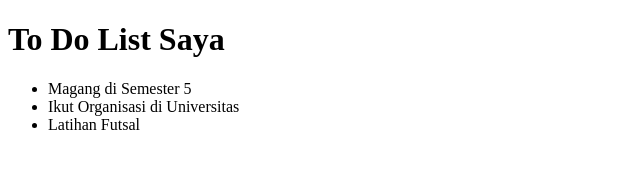
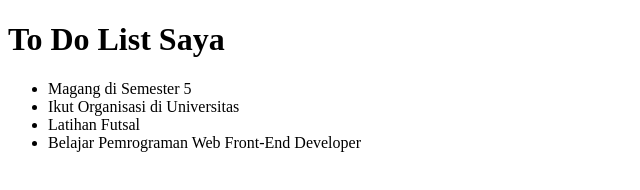
Before and after one commit to fauzanramaa/my-desk, a plain HTML site: page index.html in a window 1280 px wide. Shown: the whole page, without its empty margins (0-640 px from the left). Drawn offline with Linux system fonts and the light colour scheme.

Commit message:
Update index.html

```diff
--- a/index.html
+++ b/index.html
@@ -12,6 +12,7 @@
         <li>Magang di Semester 5</li>
         <li>Ikut Organisasi  di Universitas</li>
         <li>Latihan Futsal</li>
+        <li>Belajar Pemrograman Web Front-End Developer</li>
     </ul>
 </body>
 </html>
```
